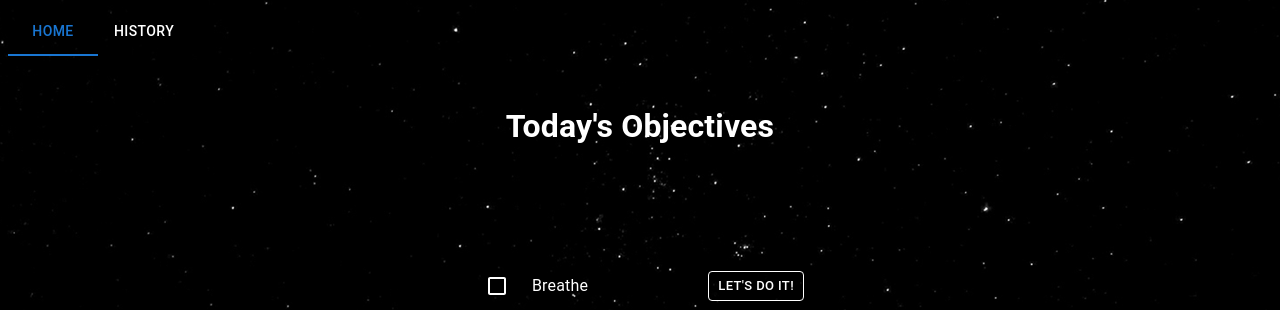
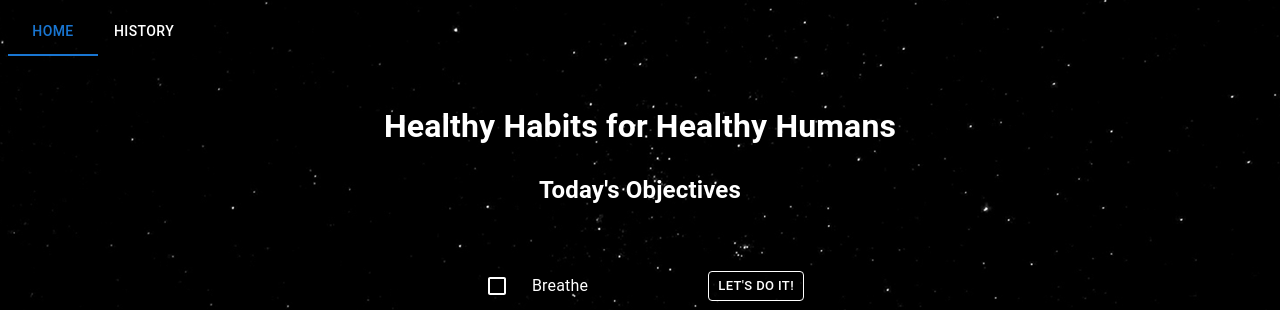
Before and after one commit to gisellerr/JSC-Hack, a React (Create React App) app: page / in a window 1280 px wide. Shown: the top 310 px of the page. Built offline with nearby package versions, Linux system fonts and the light colour scheme; the HTML template or start-up script is replaced by a standard one.

Commit message:
title change

```diff
--- a/public/index.html
+++ b/public/index.html
@@ -24,7 +24,7 @@
       work correctly both with client-side routing and a non-root public URL.
       Learn how to configure a non-root public URL by running `npm run build`.
     -->
-    <title>React App</title>
+    <title>Healthy Habits for Healthy Humans</title>
   </head>
   <body>
     <noscript>You need to enable JavaScript to run this app.</noscript>
--- a/src/index.css
+++ b/src/index.css
@@ -5,7 +5,7 @@ body{
     font-family: 'Poppins';
 }
 
-h1{
+h1, h2{
     text-align: center;
 }
 
--- a/src/mui/MenuTabs.js
+++ b/src/mui/MenuTabs.js
@@ -64,7 +64,8 @@ export default function BasicTabs() {
       </Box>
       <TabPanel value={value} index={0}>
         <Background/>
-        <h1>Today's Objectives</h1>
+        <h1>Healthy Habits for Healthy Humans</h1>
+        <h2>Today's Objectives</h2>
         <BasicList />
 
       </TabPanel>
```
